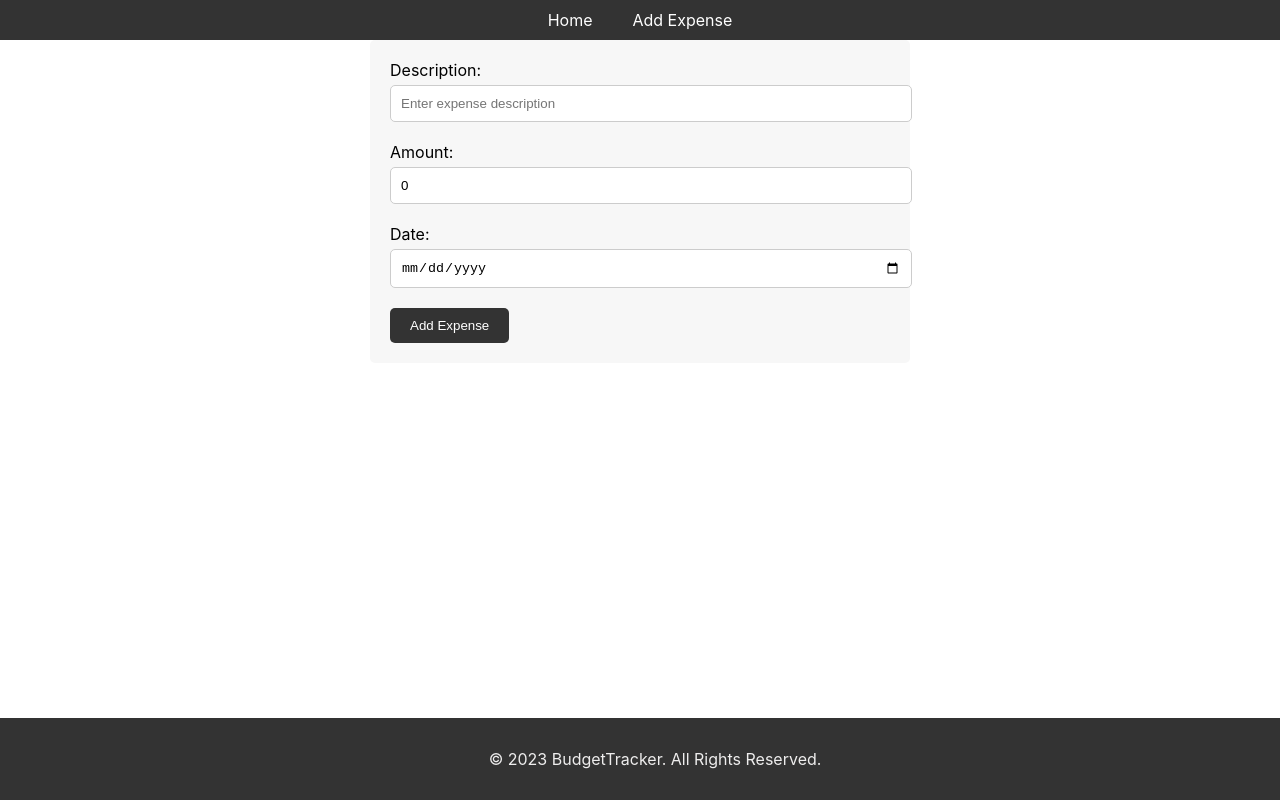
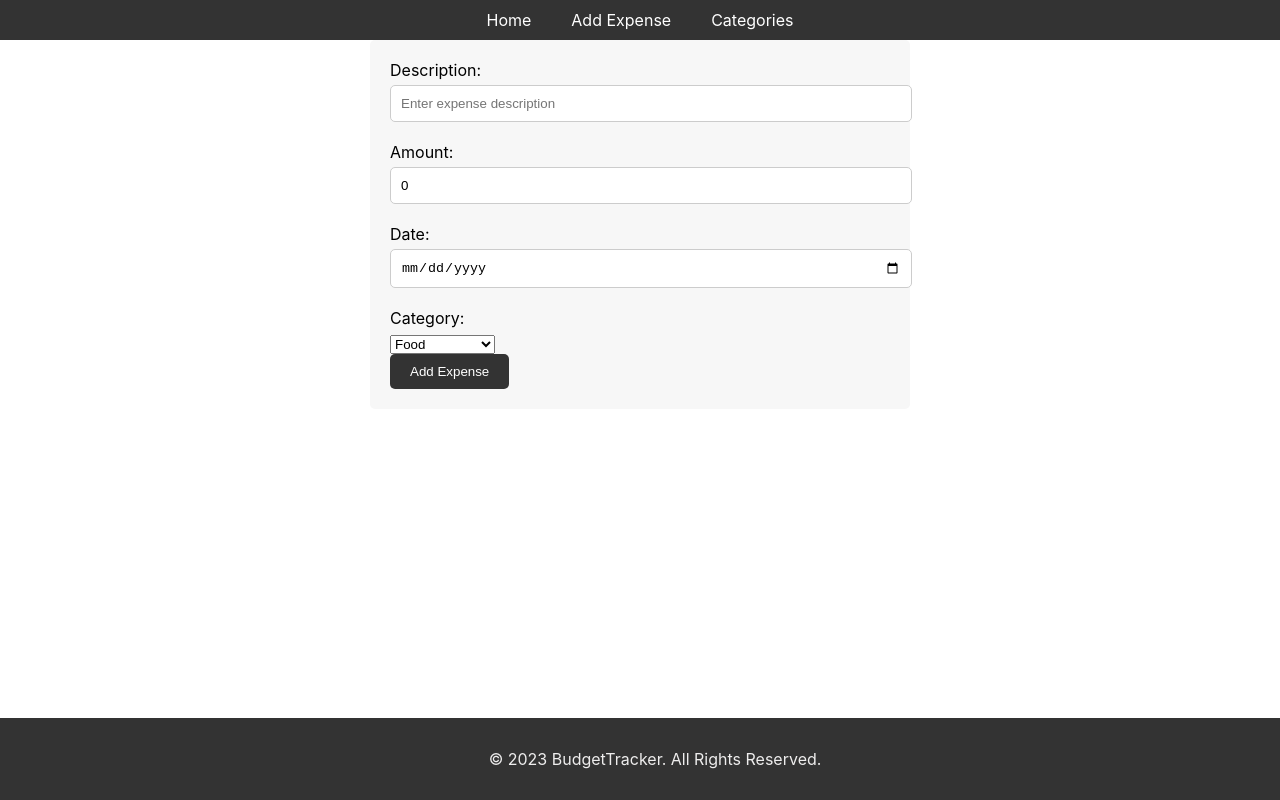
Before and after one commit to BahaMustafa/phase-2-my-budget-tracker, a React (Create React App) app: page /add in a window 1280 px wide. Built offline with nearby package versions, Linux system fonts and the light colour scheme.

Commit message:
addedCategory

```diff
--- a/src/App.js
+++ b/src/App.js
@@ -4,6 +4,7 @@ import Navbar from './components/Navbar';
 import ExpenseList from './components/ExpenseList';
 import ExpenseDetail from './components/ExpenseDetail';
 import AddExpenseForm from './components/AddExpenseForm';
+import ExpenseCategories from './components/ExpenseCategories'; // Import the new component
 import Footer from './components/Footer';
 import { BrowserRouter as Router, Route, Routes } from 'react-router-dom';
 
@@ -15,6 +16,7 @@ function App() {
         <Route path="/" element={<ExpenseList />} />
         <Route path="/expense/:id" element={<ExpenseDetail />} />
         <Route path="/add" element={<AddExpenseForm />} />
+        <Route path="/categories" element={<ExpenseCategories />} />
       </Routes>
       <Footer />
     </Router>
--- a/src/components/AddExpenseForm.js
+++ b/src/components/AddExpenseForm.js
@@ -2,11 +2,13 @@ import React, { useState } from 'react';
 import { useNavigate } from 'react-router-dom';
 import './AddExpenseForm.css';
 
-function AddExpenseForm() {
+function AddExpenseForm({ addExpense }) {
   const [formData, setFormData] = useState({
     description: '',
     amount: 0,
     date: '',
+    category: 'Food',
+    category: '',
   });
 
   const navigate = useNavigate();
@@ -32,6 +34,11 @@ function AddExpenseForm() {
     .then((response) => response.json())
     .then((data) => {
       console.log('Expense added:', data);
+      if (typeof addExpense === 'function') {
+        addExpense(data);
+      } else {
+        console.error('addExpense is not a function', addExpense);
+      }
       navigate('/');
     })
     .catch((error) => {
@@ -75,6 +82,21 @@ function AddExpenseForm() {
         />
       </div>
 
+      <div>
+        <label>Category:</label>
+        <select
+          name="category"
+          value={formData.category}
+          onChange={handleInputChange}
+        >
+          <option value="Food">Food</option>
+          <option value="Transport">Transport</option>
+          <option value="Entertainment">Entertainment</option>
+          <option value="Others">Others</option>
+
+        </select>
+      </div>
+
       <button type="submit">Add Expense</button>
     </form>
   );
--- /dev/null
+++ b/src/components/ExpenseCategories.js
@@ -0,0 +1,18 @@
+import React from 'react';
+
+function ExpenseCategories() {
+  const categories = ['Food', 'Transport', 'Entertainment', 'Others'];
+
+  return (
+    <div>
+      <h2>Categories</h2>
+      <ul>
+        {categories.map((category, index) => (
+          <li key={index}>{category}</li>
+        ))}
+      </ul>
+    </div>
+  );
+}
+
+export default ExpenseCategories;
--- a/src/components/Navbar.js
+++ b/src/components/Navbar.js
@@ -2,12 +2,13 @@
 import React from 'react';
 import { Link } from 'react-router-dom';
 import './Navbar.css';
+
 function Navbar() {
   return (
-    <nav>
+    <nav className="navbar">
       <Link to="/">Home</Link>
       <Link to="/add">Add Expense</Link>
-
+      <Link to="/categories">Categories</Link>
     </nav>
   );
 }
```
Also changed, not shown: src/components/ParentComponent.js (added, +20 -0 lines). Lines whose indentation alone changed are shown as unchanged.
